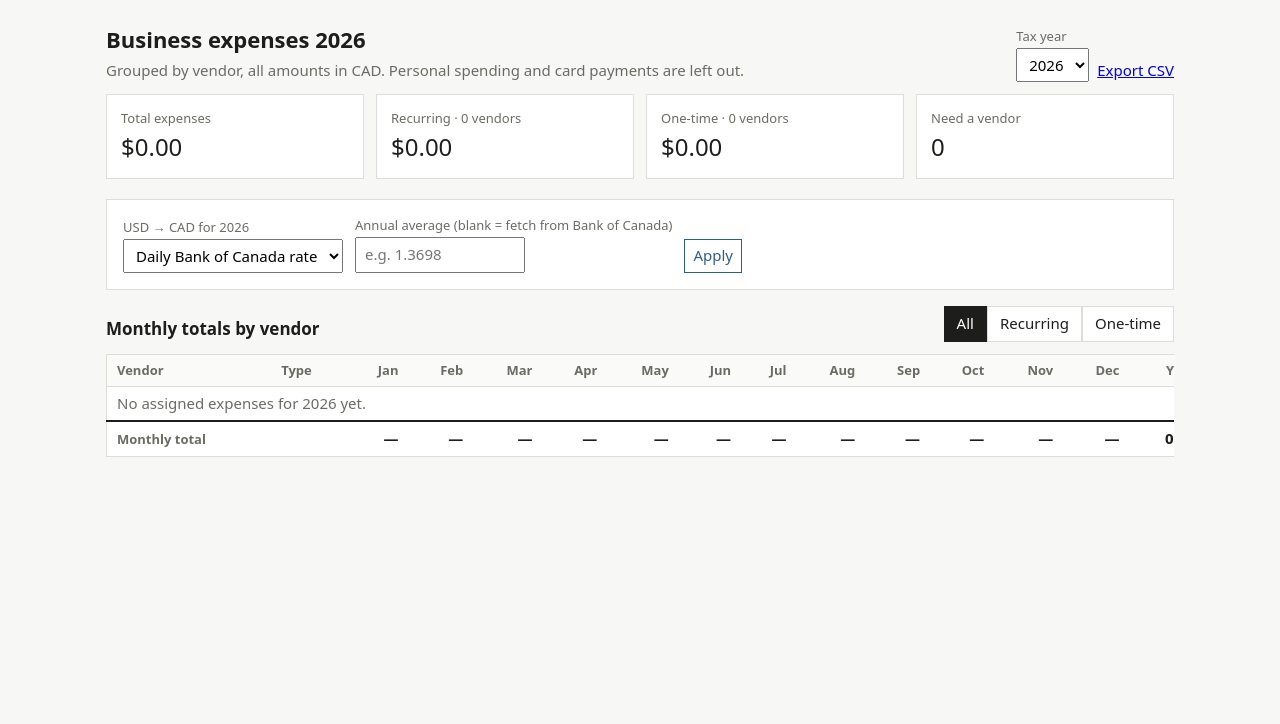
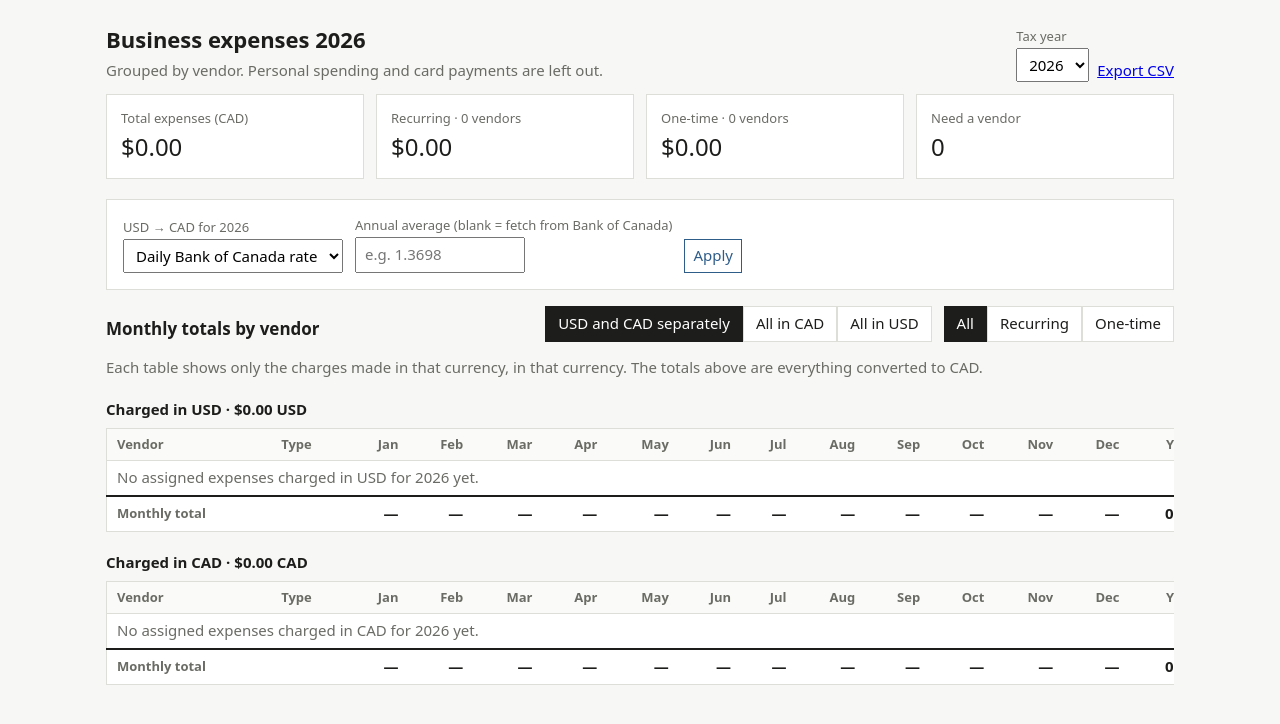
Before and after one commit to mcwnq/expense-tracking, a FastAPI app: page /summary in a window 1280 px wide. Shown: the part 48-772 px from the top of the page. Run offline with FastAPI, Linux system fonts and the light colour scheme; data comes from the database, SQL or seed files in the repository; data that the repository does not hold is empty.

Commit message:
Add transactions by hand; summary split by original currency, or all in CAD or USD
Co-Authored-By: Claude Opus 5.5 (1M context) <noreply@anthropic.com>
Claude-Session: https://claude.ai/code/session_01MWjpfGWGN5uyBA1LvcexTr

```diff
--- a/app/importer.py
+++ b/app/importer.py
@@ -13,6 +13,7 @@ import hashlib
 import io
 import re
 import sqlite3
+import uuid
 from collections import Counter
 from dataclasses import dataclass
 from datetime import date, datetime
@@ -232,6 +233,11 @@ def _try_amount(s: str) -> Decimal | None:
     return -value if negative else value
 
 
+def parse_amount(s: str) -> Decimal | None:
+    """An amount typed by hand: "$1,234.50", "-20" or "(20.00)"."""
+    return _try_amount(s)
+
+
 def to_cents(value: Decimal) -> int:
     return int((value * 100).quantize(Decimal("1")))
 
@@ -362,3 +368,23 @@ def found_on_other_cards(conn: sqlite3.Connection, account_id: int, rows: list[P
         ):
             counts[hit["name"]] += 1
     return counts.most_common()
+
+
+def add_manual(conn: sqlite3.Connection, account: sqlite3.Row, on: date, description: str, amount_cents: int) -> int:
+    """Add a transaction typed in by hand (no import). Returns its id."""
+    cur = conn.execute(
+        "INSERT INTO transactions (account_id, batch_id, txn_date, tax_date, description, amount_cents, currency, "
+        "cad_cents, dedupe_key, excluded) VALUES (?, NULL, ?, ?, ?, ?, ?, ?, ?, 0)",
+        (
+            account["id"],
+            on.isoformat(),
+            on.isoformat(),
+            description.strip(),
+            amount_cents,
+            account["currency"],
+            amount_cents if account["currency"] == "CAD" else None,
+            f"manual:{uuid.uuid4().hex}",
+        ),
+    )
+    conn.commit()
+    return cur.lastrowid
--- a/app/main.py
+++ b/app/main.py
@@ -283,6 +283,29 @@ def create_app(
             included_count=sum(1 for r in rows if not r["excluded"]),
         )
 
+    @app.post("/transactions/add")
+    def add_transaction(
+        account_id: int = Form(...),
+        txn_date: date = Form(...),
+        description: str = Form(...),
+        amount: str = Form(...),
+        back: str = Form("/transactions"),
+    ):
+        account = get_account(account_id)
+        value = importer.parse_amount(amount)
+        if account and description.strip() and value is not None:
+            importer.add_manual(conn, account, txn_date, description, importer.to_cents(value))
+            vendors.apply_rules(conn)
+            fx.fill_missing_cad(conn, fetcher)
+        return RedirectResponse(back if back.startswith("/") and not back.startswith("//") else "/transactions", status_code=303)
+
+    @app.post("/transactions/{txn_id}/delete")
+    def delete_transaction(txn_id: int, back: str = Form("/transactions")):
+        # Only lines added by hand; imported lines are removed with their import
+        conn.execute("DELETE FROM transactions WHERE id = ? AND batch_id IS NULL", (txn_id,))
+        conn.commit()
+        return RedirectResponse(back if back.startswith("/") and not back.startswith("//") else "/transactions", status_code=303)
+
     @app.post("/transactions/set-included")
     def set_included_many(ids: str = Form(""), included: int = Form(1), back: str = Form("/transactions")):
         vendors.set_included_ids(conn, [int(i) for i in ids.split(",") if i.isdigit()], bool(included))
@@ -315,14 +338,25 @@ def create_app(
         return known[0] if known else date.today().year
 
     @app.get("/summary", response_class=HTMLResponse)
-    def summary(request: Request, year: int | None = None, show: str = "", fx_error: str = ""):
+    def summary(request: Request, year: int | None = None, show: str = "", cur: str = "", fx_error: str = ""):
         year = pick_year(year)
         fx_method, annual_rate = fx.year_setting(conn, year)
         only = show if show in ("recurring", "one-time") else None
+        cur = cur if cur in ("USD", "CAD") else "split"
+        if cur == "split":
+            s = vendors.summary(conn, year, only)
+            tables = [
+                (f"Charged in {c}", vendors.summary(conn, year, only, charged_in=c)) for c in ("USD", "CAD")
+            ]
+        else:
+            s = summary_in(year, only, cur)
+            tables = [("", s)]
         return render(
             request,
             "summary.html",
-            s=vendors.summary(conn, year, only),
+            s=s,
+            tables=tables,
+            cur=cur,
             show=show,
             years=vendors.years(conn) or [year],
             unassigned=(unassigned := vendors.unassigned(conn, year)),
@@ -340,6 +374,17 @@ def create_app(
             ).fetchone()[0],
         )
 
+    def summary_in(year: int, only: str | None, currency: str) -> vendors.Summary:
+        s = vendors.summary(conn, year, only, currency)
+        if s.unconverted and currency == "USD" and fetcher is not None:
+            # CAD lines need rates for their own dates, which USD imports may not have fetched
+            try:
+                fx.ensure_rates(conn, date(year, 1, 1), min(date(year, 12, 31), date.today()), fetcher)
+            except OSError:
+                return s
+            s = vendors.summary(conn, year, only, currency)
+        return s
+
     @app.post("/tax-years/{year}/fx")
     def set_fx_method(year: int, method: str = Form(...), annual_rate: str = Form("")):
         rate = annual_rate.strip() or None
@@ -355,8 +400,8 @@ def create_app(
         return RedirectResponse(f"/summary?year={year}", status_code=303)
 
     @app.get("/summary.csv")
-    def summary_csv(year: int | None = None):
-        s = vendors.summary(conn, pick_year(year))
+    def summary_csv(year: int | None = None, cur: str = "CAD"):
+        s = summary_in(pick_year(year), None, "USD" if cur == "USD" else "CAD")
         out = io.StringIO()
         w = csv.writer(out)
         months = ["Jan", "Feb", "Mar", "Apr", "May", "Jun", "Jul", "Aug", "Sep", "Oct", "Nov", "Dec"]
@@ -368,7 +413,7 @@ def create_app(
         return Response(
             out.getvalue(),
             media_type="text/csv",
-            headers={"Content-Disposition": f'attachment; filename="expenses-{s.year}.csv"'},
+            headers={"Content-Disposition": f'attachment; filename="expenses-{s.year}-{s.currency}.csv"'},
         )
 
     @app.post("/transactions/{txn_id}/tax-date")
--- a/app/static/style.css
+++ b/app/static/style.css
@@ -49,3 +49,4 @@ table.lines td { padding:3px 8px 3px 0; border:0; }
 table.groups > tbody > tr > td { vertical-align:top; }
 table.lines td { white-space:nowrap; }
 td.nowrap { white-space:nowrap; }
+h3 { font-size:15px; margin:20px 0 8px; }
--- a/app/templates/summary.html
+++ b/app/templates/summary.html
@@ -4,16 +4,17 @@
 <div class="toolbar">
   <div>
     <h1 style="margin:0">Business expenses {{ s.year }}</h1>
-    <p class="muted" style="margin:4px 0 0">Grouped by vendor, all amounts in CAD. Personal spending and card payments are left out.</p>
+    <p class="muted" style="margin:4px 0 0">Grouped by vendor{% if cur != "split" %}, amounts in {{ cur }}{% endif %}. Personal spending and card payments are left out.</p>
   </div>
   <form method="get" style="display:flex; gap:8px; align-items:flex-end">
     <div><label>Tax year</label><select name="year" onchange="this.form.requestSubmit()">{% for y in years %}<option {% if y == s.year %}selected{% endif %}>{{ y }}</option>{% endfor %}</select></div>
-    <a href="/summary.csv?year={{ s.year }}">Export CSV</a>
+    <input type="hidden" name="cur" value="{{ cur }}"><input type="hidden" name="show" value="{{ show }}">
+    <a href="/summary.csv?year={{ s.year }}&cur={{ 'USD' if cur == 'USD' else 'CAD' }}">Export CSV</a>
   </form>
 </div>
 
 <div class="kpis">
-  <div class="kpi"><div class="label">Total expenses</div><div class="value">${{ s.total|money }}</div></div>
+  <div class="kpi"><div class="label">Total expenses ({{ s.currency }})</div><div class="value">${{ s.total|money }}</div></div>
   <div class="kpi"><div class="label">Recurring · {{ s.count_for("recurring") }} vendors</div><div class="value">${{ s.total_for("recurring")|money }}</div></div>
   <div class="kpi"><div class="label">One-time · {{ s.count_for("one-time") }} vendors</div><div class="value">${{ s.total_for("one-time")|money }}</div></div>
   <div class="kpi {% if unassigned %}attention{% endif %}"><div class="label">Need a vendor</div><div class="value">{{ unassigned|length }}</div>{% if unassigned %}<a href="#unassigned" style="color:inherit">Assign them</a>{% endif %}</div>
@@ -37,16 +38,11 @@
 {% endif %}
 {% if unconverted %}<p class="warn">{{ unconverted }} USD transaction(s) this year have no CAD amount yet and aren't counted. Use "Fetch rates now" on the Cards page.</p>{% endif %}
 
-<div class="toolbar">
-  <h2 style="margin:0">Monthly totals by vendor</h2>
-  <div class="segmented">
-    <a href="?year={{ s.year }}" class="{% if not show %}on{% endif %}">All</a><a href="?year={{ s.year }}&show=recurring" class="{% if show == 'recurring' %}on{% endif %}">Recurring</a><a href="?year={{ s.year }}&show=one-time" class="{% if show == 'one-time' %}on{% endif %}">One-time</a>
-  </div>
-</div>
+{% macro pivot(sm) %}
 <div class="scroll">
 <table class="pivot">
   <thead><tr><th>Vendor</th><th>Type</th>{% for m in ["Jan","Feb","Mar","Apr","May","Jun","Jul","Aug","Sep","Oct","Nov","Dec"] %}<th class="num">{{ m }}</th>{% endfor %}<th class="num">Year</th></tr></thead>
-  {% for g in s.groups %}
+  {% for g in sm.groups %}
   <tbody>
     <tr class="group"><th colspan="14">{{ g.name }}</th><td class="num">{{ g.total|money }}</td></tr>
     {% for v in g.vendors %}
@@ -59,11 +55,29 @@
     {% endfor %}
   </tbody>
   {% else %}
-  <tbody><tr><td colspan="15" class="muted">No assigned expenses for {{ s.year }} yet.</td></tr></tbody>
+  <tbody><tr><td colspan="15" class="muted">No assigned expenses{% if cur == "split" %} charged in {{ sm.currency }}{% endif %} for {{ sm.year }} yet.</td></tr></tbody>
   {% endfor %}
-  <tfoot><tr><th>Monthly total</th><td></td>{% for c in s.month_totals %}<td class="num">{{ c|money if c else "—" }}</td>{% endfor %}<td class="num">{{ s.month_totals|sum|money }}</td></tr></tfoot>
+  <tfoot><tr><th>Monthly total</th><td></td>{% for c in sm.month_totals %}<td class="num">{{ c|money if c else "—" }}</td>{% endfor %}<td class="num">{{ sm.month_totals|sum|money }}</td></tr></tfoot>
 </table>
 </div>
+{% endmacro %}
+<div class="toolbar">
+  <h2 style="margin:0">Monthly totals by vendor</h2>
+  <div style="display:flex; flex-wrap:wrap; gap:12px">
+    <div class="segmented" role="group" aria-label="Currency">
+      <a href="?year={{ s.year }}&show={{ show }}&cur=split" class="{% if cur == 'split' %}on{% endif %}">USD and CAD separately</a><a href="?year={{ s.year }}&show={{ show }}&cur=CAD" class="{% if cur == 'CAD' %}on{% endif %}">All in CAD</a><a href="?year={{ s.year }}&show={{ show }}&cur=USD" class="{% if cur == 'USD' %}on{% endif %}">All in USD</a>
+    </div>
+    <div class="segmented" role="group" aria-label="Type">
+      <a href="?year={{ s.year }}&cur={{ cur }}" class="{% if not show %}on{% endif %}">All</a><a href="?year={{ s.year }}&show=recurring&cur={{ cur }}" class="{% if show == 'recurring' %}on{% endif %}">Recurring</a><a href="?year={{ s.year }}&show=one-time&cur={{ cur }}" class="{% if show == 'one-time' %}on{% endif %}">One-time</a>
+    </div>
+  </div>
+</div>
+{% if cur == "split" %}<p class="muted">Each table shows only the charges made in that currency, in that currency. The totals above are everything converted to CAD.</p>{% endif %}
+{% if cur == "USD" %}<p class="muted">CAD charges are converted to USD at the same Bank of Canada rate used for {{ s.year }} ({{ "annual average" if fx_method == "annual" else "daily" }}).{% if s.unconverted %} <span class="warn">{{ s.unconverted }} line(s) have no rate yet and aren't counted.</span>{% endif %}</p>{% endif %}
+{% for title, sm in tables %}
+{% if title %}<h3>{{ title }} · ${{ sm.total|money }} {{ sm.currency }}</h3>{% endif %}
+{{ pivot(sm) }}
+{% endfor %}
 
 {% if year_end %}
 <h2 id="year-end">Year-end check</h2>
```
Also changed, not shown: app/templates/transactions.html (+20 -1 lines), app/vendors.py (+63 -13 lines), tests/test_app.py (+34 -0 lines), README.md.
